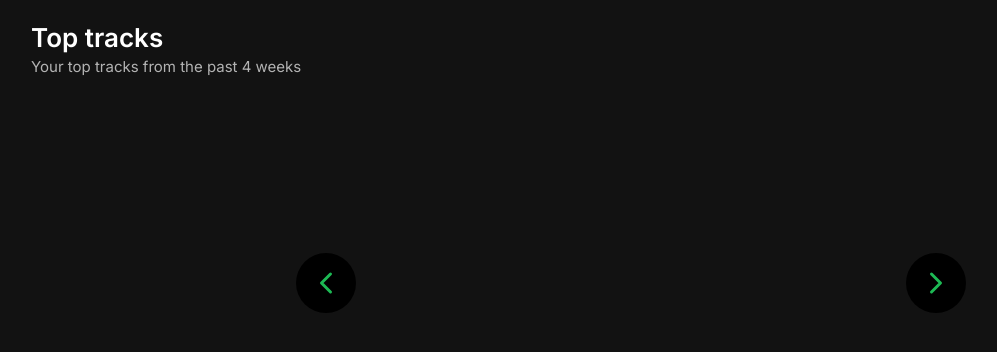
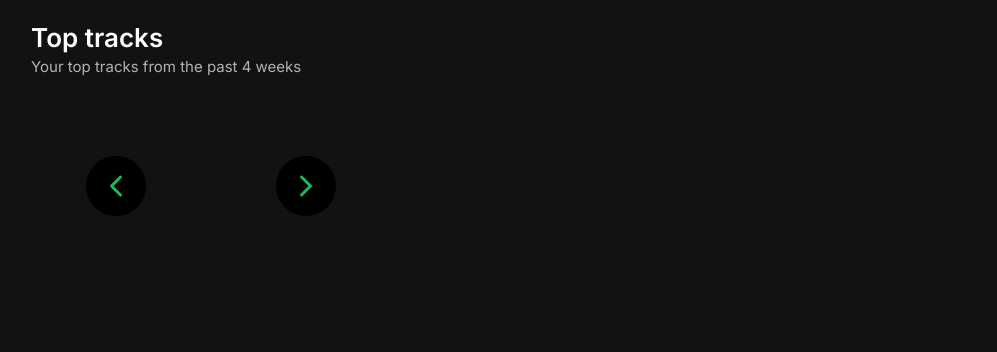
Before and after one commit to clemleri/SpotifyAnalysis, a Flask app: template templates/displayTracks.html in a window 1280 px wide. Shown: the part 40-392 px from the top of the page, without its empty margins (9-1006 px from the left). Run offline with Flask 3, Linux system fonts and the light colour scheme; the template is opened without the code that fills it, so the values that code supplies are empty.

Commit message:
modification grid-container > flex-container

```diff
--- a/static/css/style.css
+++ b/static/css/style.css
@@ -62,27 +62,30 @@ h2 {
     margin-bottom: 20px;
 }
 
-.grid-container {
-    display: grid;
-    grid-template-columns: repeat(auto-fit, minmax(150px, 1fr));
+.flex-container {
+    display: flex;
+    flex-direction: row;
+    flex-wrap: nowrap;
     gap: 20px;
     margin-top: 10px;
+    overflow: hidden;
 }
 
-.card {
+.flex-container > div {
     background-color: transparent;
     text-align: center;
+    min-width: 150px;
+    max-width: 150px;
     padding: 10px;
     transition: transform 0.5s ease-in-out;
 }
 
-.card img {
+.flex-container > div > img {
     width: 100%;
     border-radius: 8px;
-    transition: transform 0.2s;
 }
 
-.card img:hover {
+.flex-container >  div > img:hover {
     transform: scale(1.05);
 }
 
@@ -103,10 +106,10 @@ h2 {
 
 .cursor-button {
     background-color: transparent;
-    text-align: center;
-    padding: 10px;
-    margin-top: 25%;
-    margin-bottom: auto;
+    display: flex;
+    justify-content: center;
+    margin-bottom: 50px;
+    margin-top: 50px;
 }
 
 
--- a/templates/displayTracks.html
+++ b/templates/displayTracks.html
@@ -4,7 +4,7 @@
     <h2>Top tracks</h2>
     <div class='subtitle'>Your top tracks from the past 4 weeks</div>
 
-    <div class="grid-container">
+    <div class="flex-container">
         <div class="cursor-button">
             <a href="/topTracks/getPrevious/{{ posts[0]['id']}}" class="rounded-button">
                 <ion-icon name="chevron-back-outline" size="large"></ion-icon>
```
Also changed, not shown: data.json.
